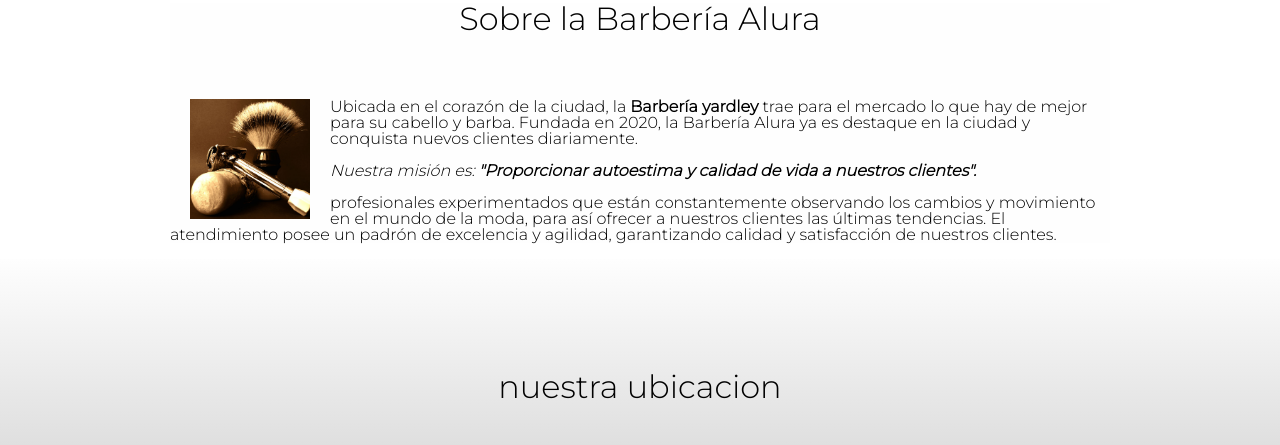
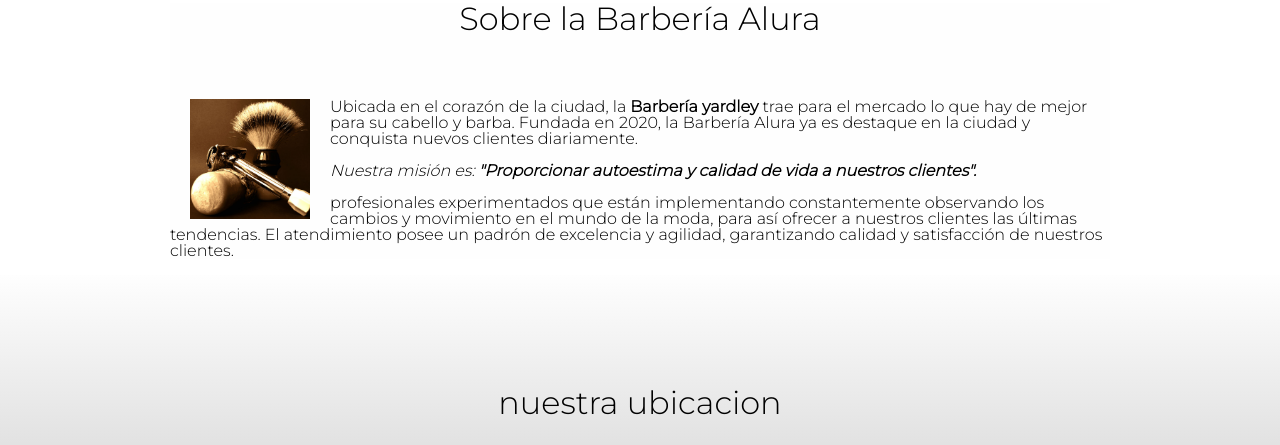
Before and after one commit to aflopez2908/barberia, a plain HTML site: page primerapagina_home.html in a window 1280 px wide. Shown: the part 837-1282 px from the top of the page. Drawn offline with Linux system fonts and the light colour scheme.

Commit message:
nuevo cambio

```diff
--- a/primerapagina_home.html
+++ b/primerapagina_home.html
@@ -76,7 +76,7 @@
 
 
 
-            <p> profesionales experimentados que están
+            <p> profesionales experimentados que están implementando
                 constantemente observando los cambios y movimiento en
                 el mundo de la moda, para así ofrecer a nuestros clientes las últimas tendencias. El atendimiento posee un padrón de excelencia y agilidad, garantizando calidad y satisfacción de nuestros clientes. </p>
 
```
